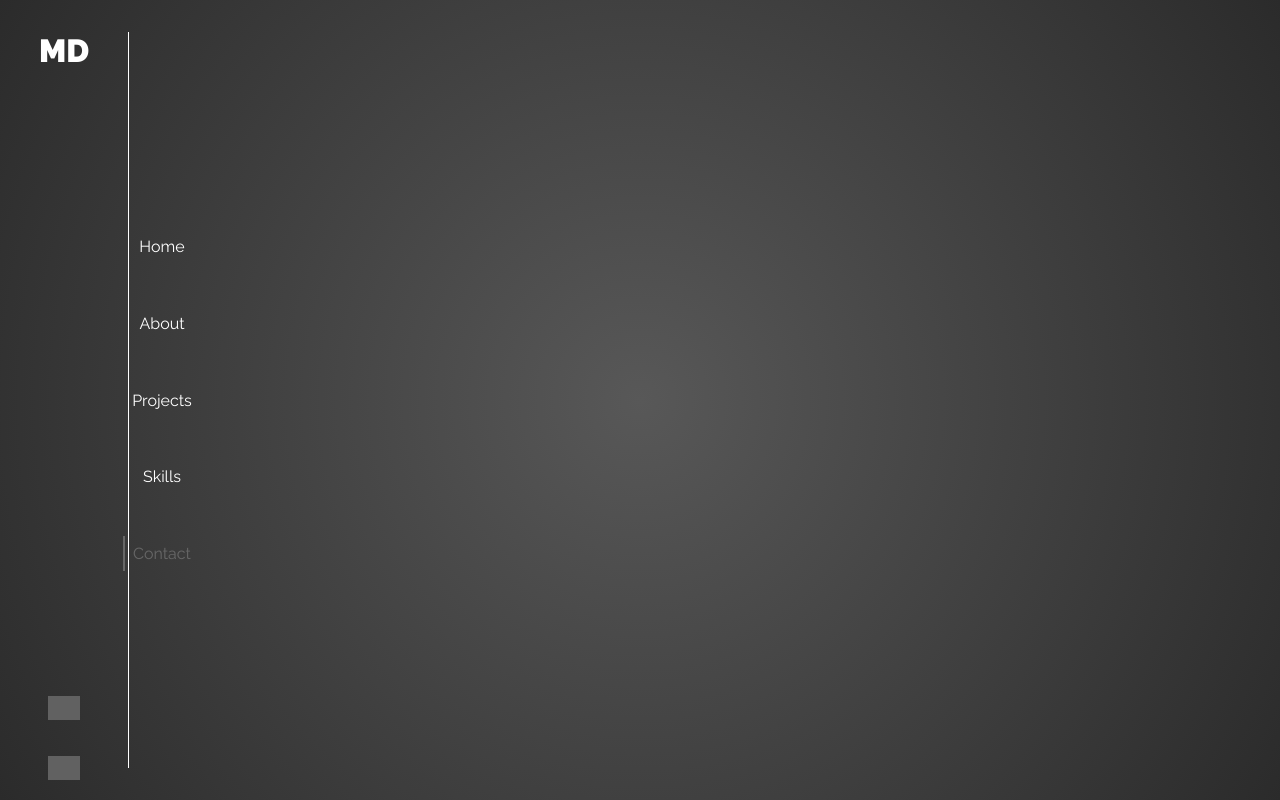
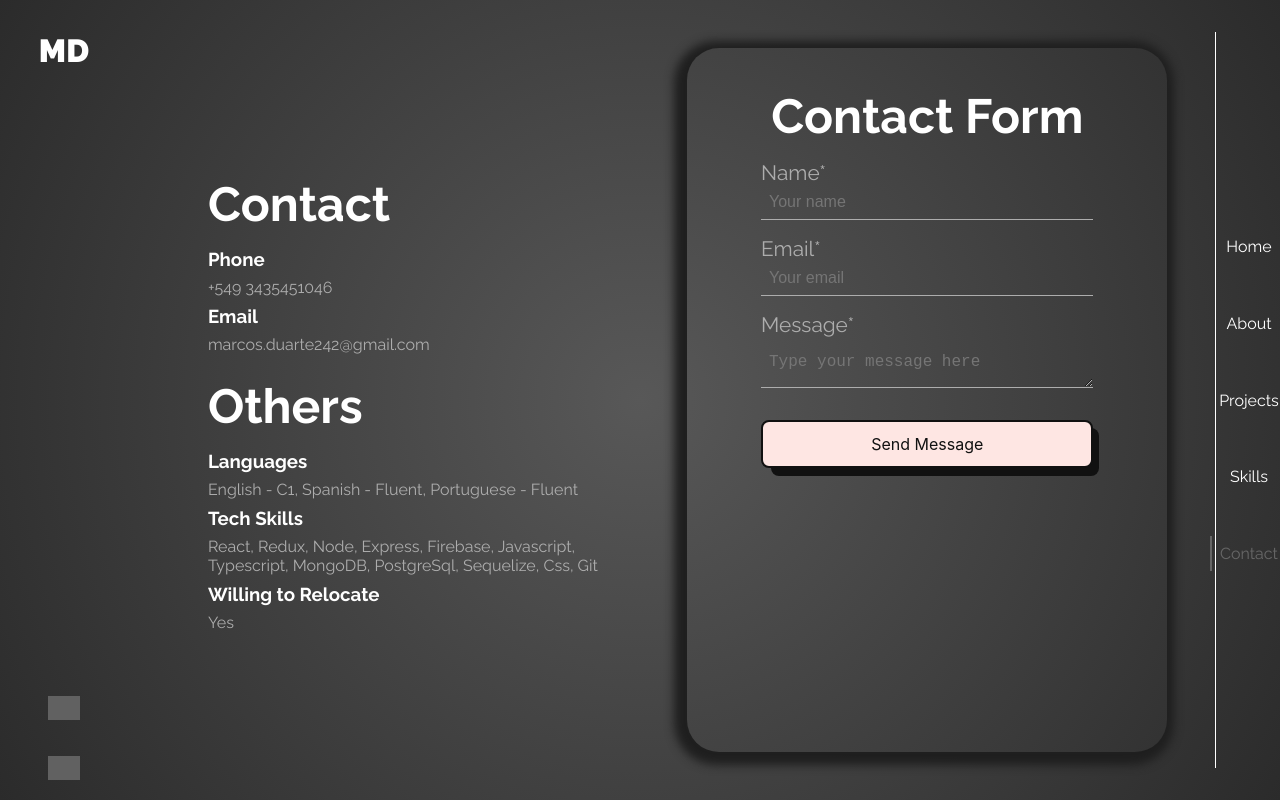
Before and after one commit to MarcosDavila1/portfolio, a React (Create React App) app: page /contact in a window 1280 px wide. Built offline with nearby package versions, Linux system fonts and the light colour scheme; grey boxes are pictures that could not be loaded.

Commit message:
ContactForm

```diff
--- a/src/App.tsx
+++ b/src/App.tsx
@@ -6,6 +6,7 @@ import { Route } from 'react-router-dom';
 import About from './components/About';
 import Skills from './components/Skills';
 import Projects from './components/Projects';
+import Contact from './components/Contact';
 
 function App() {
   return (
@@ -15,6 +16,7 @@ function App() {
       <Route exact path='/about' component={About} />
       <Route exact path='/projects' component={Projects} />
       <Route exact path='/skills' component={Skills} />
+      <Route exact path='/contact' component={Contact} />
       <Route path='/' component={RightSideBar} />
     </div>
   );
--- /dev/null
+++ b/src/components/Contact.tsx
@@ -0,0 +1,45 @@
+import React from 'react'
+import '../styles/contact.css'
+
+function Contact() {
+  return (
+    <div className='containerContact'>
+        <div className='containerInfo'>
+            <h2>Contact</h2>
+            <h3>Phone</h3>
+            <p>+549 3435451046</p>
+            <h3>Email</h3>
+            <p>marcos.duarte242@gmail.com</p>
+            <h2>Others</h2>
+            <h3>Languages</h3>
+            <p>English - C1, Spanish - Fluent, Portuguese - Fluent</p>
+            <h3>Tech Skills</h3>
+            <p>
+                React, Redux, Node, Express, Firebase, Javascript,
+                Typescript, MongoDB, PostgreSql, Sequelize, Css, Git
+            </p>
+            <h3></h3>
+            <h3>Willing to Relocate</h3>
+            <p>Yes</p>
+        </div>
+
+        <div className='containerForm'>
+            <h2>Contact Form</h2>
+            <form className='form'>
+                <label>Name*</label>
+                <input placeholder='Your name'/>
+
+                <label>Email*</label>
+                <input placeholder='Your email'/>
+
+                <label>Message*</label>
+                <textarea rows={1} placeholder='Type your message here'/>
+
+                <button type='submit'>Send Message</button>
+            </form>
+        </div>
+    </div>
+  )
+}
+
+export default Contact
--- a/src/components/Skills.tsx
+++ b/src/components/Skills.tsx
@@ -28,7 +28,7 @@ function Skills() {
 
         <img src="https://cdn.jsdelivr.net/gh/devicons/devicon/icons/css3/css3-plain-wordmark.svg" />
 
-        <img src="https://cdn.jsdelivr.net/gh/devicons/devicon/icons/sass/sass-original.svg" />
+        <img src="https://cdn.jsdelivr.net/gh/devicons/devicon/icons/git/git-original-wordmark.svg" />
         </Fade>
     </div>
   )
--- /dev/null
+++ b/src/styles/contact.css
@@ -0,0 +1,150 @@
+.containerContact{
+    display: flex;
+    width: 85%;
+}
+
+.containerInfo{
+    display: flex;
+    flex-direction: column;
+    justify-content: center;
+    align-items: flex-start;
+    margin: 3rem;
+    padding: 0 2rem;
+    width: 50%;
+    margin-right: 1rem;
+}
+.containerInfo h2, h3, p{
+    margin: 0;
+}
+.containerInfo h2{
+    color: #fff;
+    font-weight: 700;
+    font-size: 3rem;
+    margin: 1rem 0;
+}
+.containerInfo h3{
+    color: #fff;
+}
+.containerInfo p{
+    color: rgb(173, 173, 173);
+    margin: 0.5rem 0;
+}
+
+.containerForm{
+    display: flex;
+    flex-direction: column;
+    justify-content: flex-start;
+    align-items: center;
+    margin: 3rem;
+    margin-left: 1rem;
+    padding: 0 2rem;
+    width: 50%;
+    box-shadow: -3px 3px 10px 10px rgb(31, 31, 31);
+    border-radius: 2rem;
+}
+.containerForm h2{
+    color: #fff;
+    font-weight: 700;
+    font-size: 3rem;
+    margin-bottom: 0;
+}
+
+.form{
+    display: flex;
+    flex-direction: column;
+    width: 80%;
+    padding: 1rem;
+}
+.form label{
+    color: rgb(173, 173, 173);
+    font-size: 1.3rem;
+}
+.form label:last-of-type{
+    margin-bottom: 0.5rem;
+}
+.form input{
+    background-color: transparent;
+    border: none;
+    border-bottom: 1px solid rgb(173, 173, 173);
+    margin-bottom: 1rem;
+    font-size: 1rem;
+    font-weight: 100;
+    color: #fff;
+    padding: 0.5rem;
+}
+.form input:focus{
+    outline: none;
+}
+.form textarea{
+    background-color: transparent;
+    border: none;
+    border-bottom: 1px solid rgb(173, 173, 173);
+    font-size: 1rem;
+    font-weight: 400;
+    color: #fff;
+    padding: 0.5rem;
+    padding-bottom: 1rem;
+}
+.form textarea:focus{
+    outline: none;
+}
+.form button{
+    background-color: #fff;
+    color: #000;
+    align-items: center;
+    background-color: #fee6e3;
+    border: 2px solid #111;
+    border-radius: 8px;
+    box-sizing: border-box;
+    color: #111;
+    cursor: pointer;
+    display: flex;
+    font-family: Inter,sans-serif;
+    font-size: 16px;
+    height: 48px;
+    justify-content: center;
+    line-height: 24px;
+    max-width: 100%;
+    padding: 0 25px;
+    position: relative;
+    text-align: center;
+    text-decoration: none;
+    user-select: none;
+    -webkit-user-select: none;
+    touch-action: manipulation;
+    margin-top: 2rem;
+}
+
+.form button:after {
+  background-color: #111;
+  border-radius: 8px;
+  content: "";
+  display: block;
+  height: 48px;
+  left: 0;
+  width: 100%;
+  position: absolute;
+  top: -2px;
+  transform: translate(8px, 8px);
+  transition: transform .2s ease-out;
+  z-index: -1;
+}
+
+.form button:hover:after {
+  transform: translate(0, 0);
+}
+
+.form button:active {
+  background-color: #ffdeda;
+  outline: 0;
+}
+
+.form button:hover {
+  outline: 0;
+}
+
+@media (min-width: 768px) {
+  .form button {
+    padding: 0 40px;
+  }
+}
```
